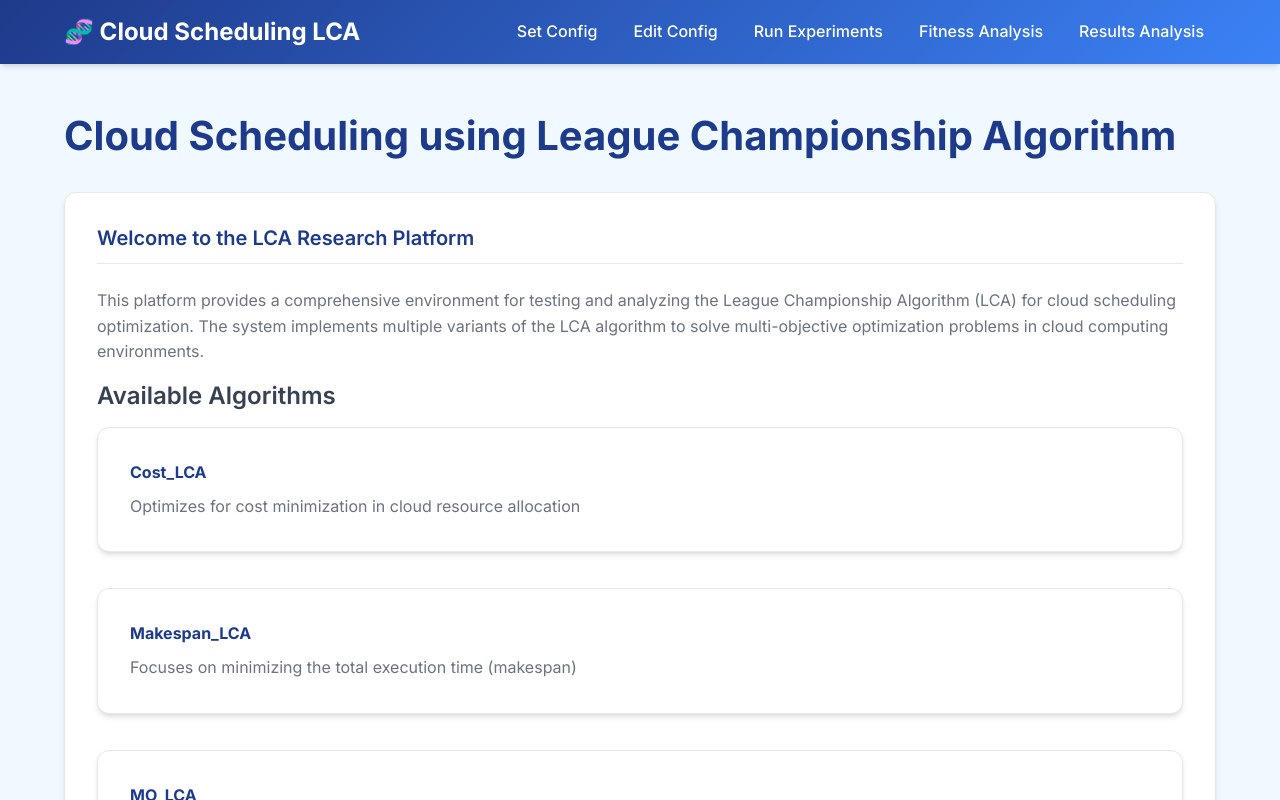
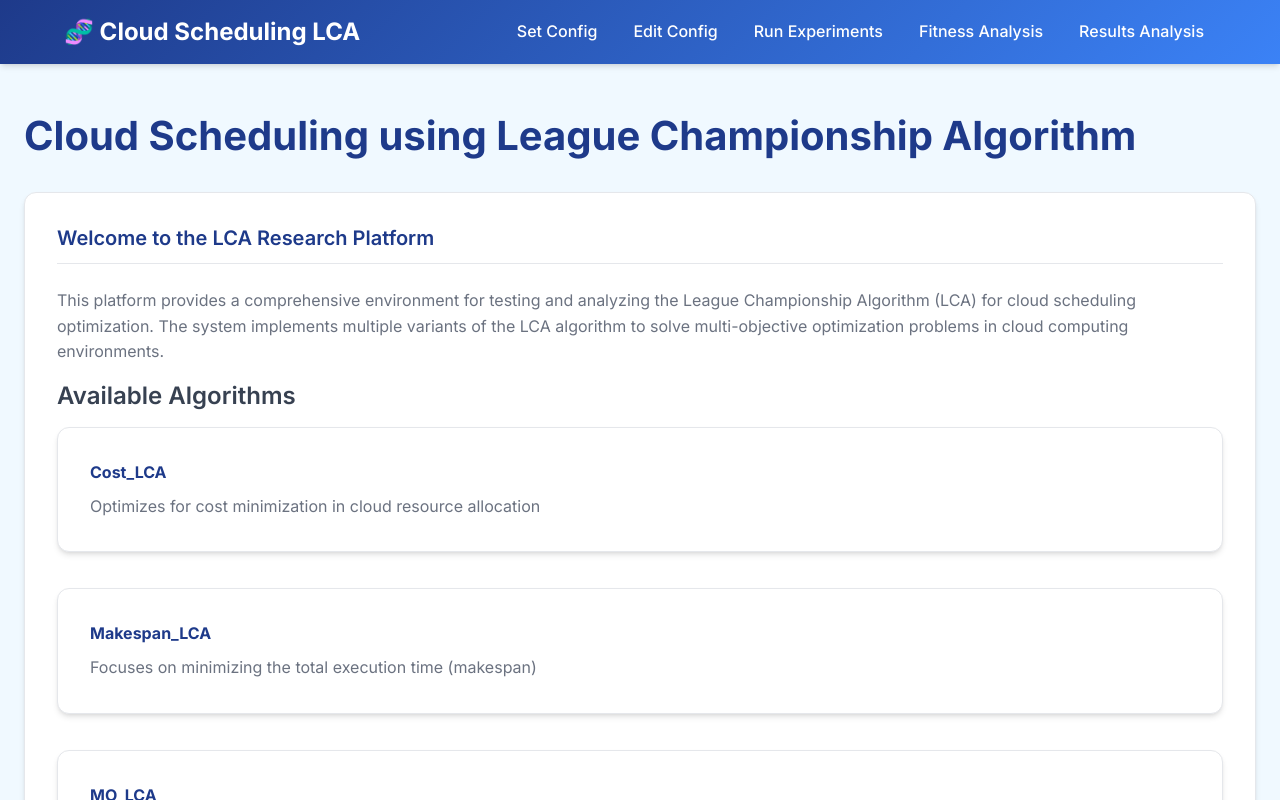
Before and after one commit to ghifarhaidar/cloud-scheduling-using-lca, a React (Vite) app in the folder frontend/: page / in a window 1280 px wide. Shown: the top 800 px of the page. Built offline with nearby package versions, Linux system fonts and the light colour scheme; no server answers.

Commit message:
fix style bug

```diff
--- a/frontend/src/App.css
+++ b/frontend/src/App.css
@@ -69,7 +69,7 @@ body {
 /* Main content */
 .main-content {
   flex: 1;
-  max-width: 1200px;
+  max-width: 100vw;
   margin: 0 auto;
   padding: var(--spacing-2xl) var(--spacing-lg);
   width: 100%;
--- a/frontend/src/styles/resultsPage.css
+++ b/frontend/src/styles/resultsPage.css
@@ -14,7 +14,7 @@
     display: flex;
     flex-direction: column;
     justify-content: space-between;
-    width: 370px;
+    width: 30vw;
 }
 
 .result-card .card-header {
```
